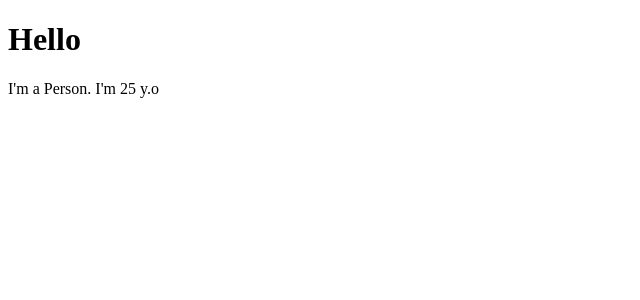
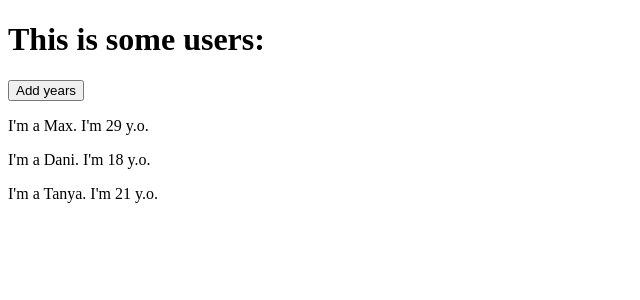
Before and after one commit to kosovych/react-cg, a React (Create React App) app: page / in a window 1280 px wide. Shown: the top 300 px of the page, without its empty margins (0-640 px from the left). Built offline with nearby package versions, Linux system fonts and the light colour scheme; the HTML template or start-up script is replaced by a standard one.

Commit message:
added state class base component

```diff
--- a/src/App.js
+++ b/src/App.js
@@ -2,11 +2,31 @@ import React from 'react';
 import Person from './Person/Person';
 
 class App extends React.Component {
+  state = {
+    persons: [
+      { name: 'Max', age: 29 },
+      { name: 'Dani', age: 18 },
+      { name: 'Tanya', age: 21 },
+    ]
+  }
+
+  addYears = () => {
+    let newPersonsYears = this.state.persons.map( person => {
+      let {name, age} = person;
+      age++;
+      return ({name, age})
+    });
+    this.setState({
+      persons: newPersonsYears
+    });
+  }
+
   render() {
     return (
       <div>
-        <h1>Hello</h1>
-        <Person />
+        <h1>This is some users:</h1>
+        <button onClick={this.addYears}>Add years</button>
+        {this.state.persons.map(person => <Person name={person.name} age={person.age} />)}
       </div>
     )
   }
--- a/src/Person/Person.js
+++ b/src/Person/Person.js
@@ -1,8 +1,12 @@
 import React from 'react';
-import { random } from 'node-forge';
 
-const Person = () => {
-  return <p>I'm a Person. I'm {Math.floor(Math.random() * 30)} y.o</p>
+const Person = ({name, age, children}) => {
+  return (
+    <div>
+      <p>I'm a {name}. I'm {age} y.o. </p>
+      <p>{children}</p>
+    </div>
+    )
 }
 
 export default Person;
```
